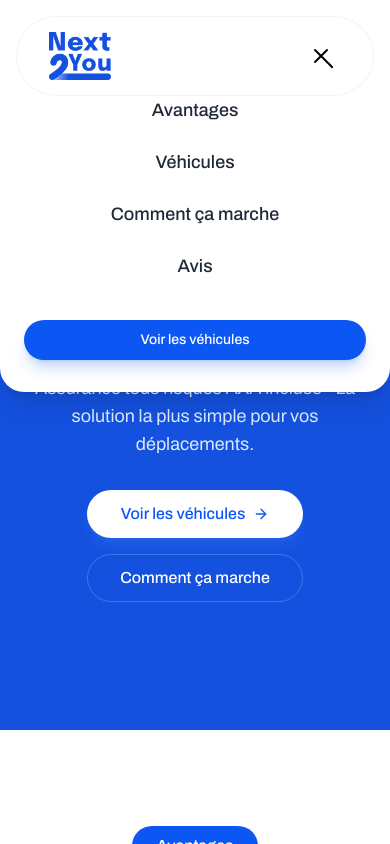
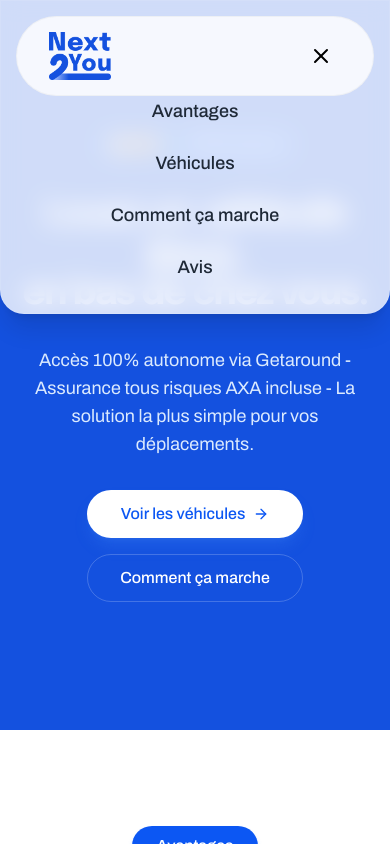
Before and after one commit to sachabusuttil-ux/Next2You, a Next.js app: page / in a window 390 px wide. Both pictures are taken after a click on the button "Menu". Shown: the top 844 px of the page. Built offline with nearby package versions, Linux system fonts and the light colour scheme.

Commit message:
Style: Refine mobile menu (glass effect, better close icon, remove CTA) (Retry)

```diff
--- a/components/layout/Header.tsx
+++ b/components/layout/Header.tsx
@@ -4,7 +4,7 @@
 import Link from "next/link"
 import Image from "next/image"
 import { Button } from "@/components/ui/Button"
-import { Menu } from "lucide-react"
+import { Menu, X } from "lucide-react"
 import { cn } from "@/lib/utils"
 
 export function Header() {
@@ -139,7 +139,7 @@
                         onClick={() => setIsMobileMenuOpen(!isMobileMenuOpen)}
                     >
                         {isMobileMenuOpen ? (
-                            <svg xmlns="http://www.w3.org/2000/svg" width="24" height="24" viewBox="0 0 24 24" fill="none" stroke="currentColor" strokeWidth="2" strokeLinecap="round" strokeLinejoin="round" className="h-6 w-6"><path d="M18 6 6 18" /><path d="m6 6 18 18" /></svg>
+                            <X className="h-6 w-6" />
                         ) : (
                             <Menu className="h-6 w-6" />
                         )}
@@ -150,7 +150,7 @@
 
             {/* Mobile Menu Overlay */}
             {isMobileMenuOpen && (
-                <div className="absolute top-0 left-0 right-0 bg-white shadow-xl rounded-b-3xl pt-24 pb-8 px-6 md:hidden animate-in slide-in-from-top-5 duration-200">
+                <div className="absolute top-0 left-0 right-0 bg-white/80 backdrop-blur-md border border-white/10 shadow-xl rounded-b-3xl pt-24 pb-8 px-6 md:hidden animate-in slide-in-from-top-5 duration-200">
                     <nav className="flex flex-col gap-6 text-lg font-medium text-center">
                         <Link
                             href="#avantages"
@@ -180,14 +180,6 @@
                         >
                             Avis
                         </Link>
-                        <Button
-                            className="w-full rounded-full bg-[var(--color-primary)] text-white hover:bg-blue-700 mt-4"
-                            asChild
-                        >
-                            <a href="https://fr.getaround.com/users/3551826" target="_blank" rel="noopener noreferrer">
-                                Voir les véhicules
-                            </a>
-                        </Button>
                     </nav>
                 </div>
             )}
```
